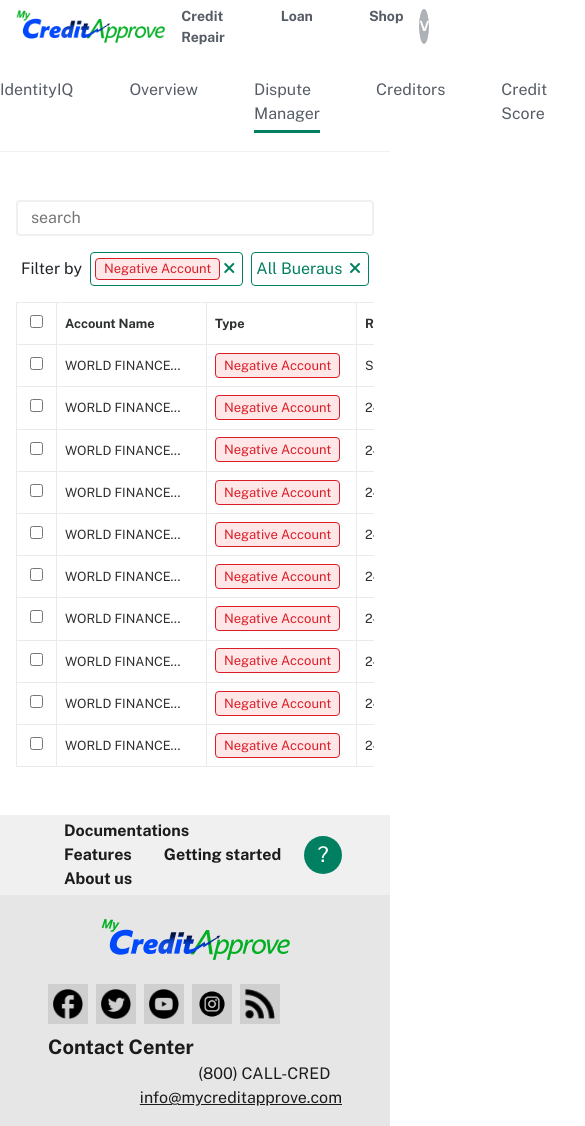
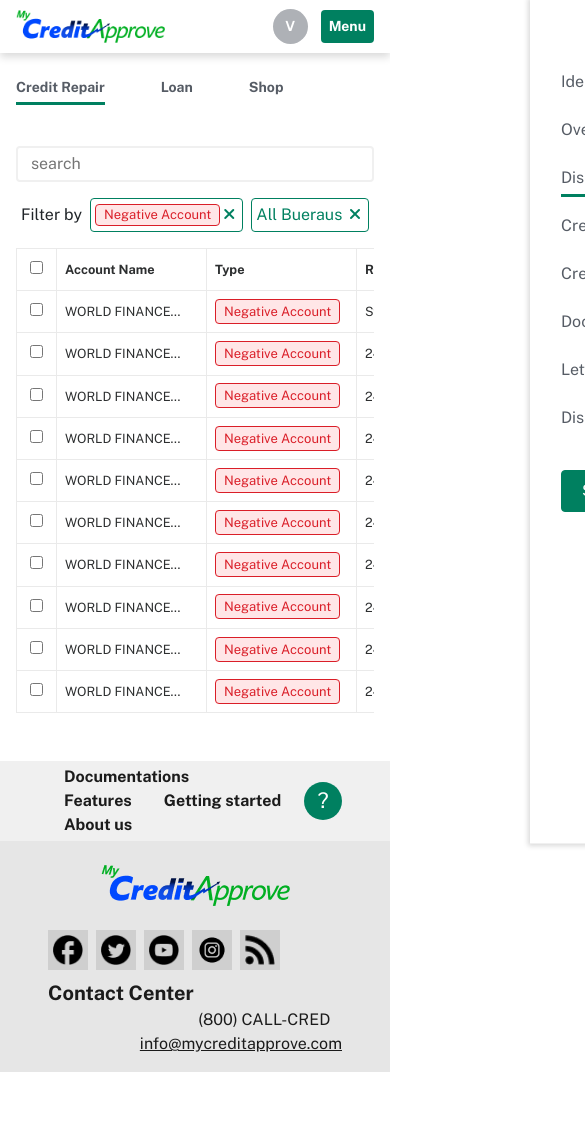
Before and after one commit to sahilHans9545/mycredit, a plain HTML site: page disputeManager.html in a window 390 px wide. Shown: the top 1126 px of the page, 585 px wide, since content can reach past the window. After the commit the page ends 1072 px from the top, so only its background shows below. Drawn offline with nearby package versions, Linux system fonts and the light colour scheme.

Commit message:
final responsive

```diff
--- a/disputeManager.html
+++ b/disputeManager.html
@@ -22,20 +22,32 @@
 <body>
 
     <header>
-        <nav class="d-flex justify-content-between align-items-center px-md-5 px-3 py-1">
-            <div class="logo"><img src="./images/logo.png" alt=""></div>
-            <div>
+        <nav class="">
+            <div class="nav-shadow d-flex justify-content-between align-items-center  px-md-5 px-3 py-1">
+                <div class="logo"><img src="./images/logo.png" alt=""></div>
+                <div class="d-none d-md-block">
+                    <ul class="list-unstyled d-flex gap-4 mb-0 ">
+                        <li class="active-navLink mx-3"><a>Credit Repair</a></li>
+                        <li class="mx-3"><a>Loan</a></li>
+                        <li class="mx-3"><a>Shop</a></li>
+                    </ul>
+                </div>
+                <div class="user-avatar text-white">V</div>
+                <div class="menuBtn d-xl-none">Menu</div>
+            </div>
+
+            <div class=" mt-4 d-md-none">
                 <ul class="list-unstyled d-flex gap-4 mb-0 ">
-                    <li class="active-navLink mx-3">Credit Repair</li>
-                    <li class="mx-3">Loan</li>
-                    <li class="mx-3">Shop</li>
+                    <li class="active-navLink mx-3"><a>Credit Repair</a></li>
+                    <li class="mx-3"><a>Loan</a></li>
+                    <li class="mx-3"><a>Shop</a></li>
                 </ul>
             </div>
-            <div class="user-avatar text-white">V</div>
         </nav>
-        <div class="menuBar d-flex justify-content-between align-items-center  px-md-5 py-3">
-            <ul class="list-unstyled d-flex gap-4 mb-0 ">
-                <li class="ms-0 mx-3"><a href="identityIq.html"> IdentityIQ </a></li>
+        <div class="menuBar mobile-menuBar  d-xl-flex justify-content-between align-items-center  px-md-5 py-3">
+            <div class="close-menu d-xl-none"><i class="fa-sharp fa-solid fa-xmark"></i></div>
+            <ul class="list-unstyled d-flex flex-column flex-xl-row gap-4 mb-0 ">
+                <li class="ms-3 ms-xl-0 mx-3"><a href="identityIq.html"> IdentityIQ </a></li>
                 <li class="mx-3"><a href="overview.html"> Overview</a></li>
                 <li class="active-navLink mx-3"><a href="disputeManager.html"> Dispute Manager</a></li>
                 <li class="mx-3"><a href="creditors.html"> Creditors</a></li>
@@ -44,7 +56,8 @@
                 <li class="mx-3"><a href="letterLibrary.html"> Letter Library</a></li>
                 <li class="mx-3"><a href="disputeLetters.html"> Dispute Letters</a></li>
             </ul>
-            <button class="primary-green-btn">Start Dispute</button>
+            <br>
+            <button class="primary-green-btn my-3 mx-3 m-lg-0">Start Dispute</button>
         </div>
     </header>
 
--- a/overview.html
+++ b/overview.html
@@ -16,6 +16,7 @@
         integrity="sha384-EVSTQN3/azprG1Anm3QDgpJLIm9Nao0Yz1ztcQTwFspd3yD65VohhpuuCOmLASjC" crossorigin="anonymous">
     <link rel="stylesheet" href="./styles/style.css">
     <link rel="stylesheet" href="./styles/mainTable.css">
+    <script src="./nav.js" defer></script>
     <title>My Credit</title>
 </head>
 
@@ -51,20 +52,32 @@
 <body>
 
     <header>
-        <nav class="d-flex justify-content-between align-items-center px-md-5 px-3 py-1">
-            <div class="logo"><img src="./images/logo.png" alt=""></div>
-            <div>
+        <nav class="">
+            <div class="nav-shadow d-flex justify-content-between align-items-center  px-md-5 px-3 py-1">
+                <div class="logo"><img src="./images/logo.png" alt=""></div>
+                <div class="d-none d-md-block">
+                    <ul class="list-unstyled d-flex gap-4 mb-0 ">
+                        <li class="active-navLink mx-3"><a>Credit Repair</a></li>
+                        <li class="mx-3"><a>Loan</a></li>
+                        <li class="mx-3"><a>Shop</a></li>
+                    </ul>
+                </div>
+                <div class="user-avatar text-white">V</div>
+                <div class="menuBtn d-xl-none">Menu</div>
+            </div>
+
+            <div class=" mt-4 d-md-none">
                 <ul class="list-unstyled d-flex gap-4 mb-0 ">
-                    <li class="active-navLink mx-3">Credit Repair</li>
-                    <li class="mx-3">Loan</li>
-                    <li class="mx-3">Shop</li>
+                    <li class="active-navLink mx-3"><a>Credit Repair</a></li>
+                    <li class="mx-3"><a>Loan</a></li>
+                    <li class="mx-3"><a>Shop</a></li>
                 </ul>
             </div>
-            <div class="user-avatar text-white">V</div>
         </nav>
-        <div class="menuBar d-flex justify-content-between align-items-center  px-md-5 py-3">
-            <ul class="list-unstyled d-flex gap-4 mb-0 ">
-                <li class="ms-0 mx-3"><a href="identityIq.html"> IdentityIQ </a></li>
+        <div class="menuBar mobile-menuBar  d-xl-flex justify-content-between align-items-center  px-md-5 py-3">
+            <div class="close-menu d-xl-none"><i class="fa-sharp fa-solid fa-xmark"></i></div>
+            <ul class="list-unstyled d-flex flex-column flex-xl-row gap-4 mb-0 ">
+                <li class="ms-3 ms-xl-0 mx-3"><a href="identityIq.html"> IdentityIQ </a></li>
                 <li class="active-navLink mx-3"><a href="overview.html"> Overview</a></li>
                 <li class="mx-3"><a href="disputeManager.html"> Dispute Manager</a></li>
                 <li class="mx-3"><a href="creditors.html"> Creditors</a></li>
@@ -73,11 +86,12 @@
                 <li class="mx-3"><a href="letterLibrary.html"> Letter Library</a></li>
                 <li class="mx-3"><a href="disputeLetters.html"> Dispute Letters</a></li>
             </ul>
-            <button class="primary-green-btn">Start Dispute</button>
+            <br>
+            <button class="primary-green-btn my-3 mx-3 m-lg-0">Start Dispute</button>
         </div>
     </header>
 
-    <main class="my-5 px-5 mx-5">
+    <main class="my-5 px-md-5 px-3 mx-md-5">
 
         <div class="main-table overflow-auto mt-3 pb-5 px-md-4">
             <table>
```
Also changed, not shown: createAccount.html (+17 -7 lines), creditors.html (+17 -7 lines), identityIq.html (+19 -9 lines), letterLibrary.html (+17 -7 lines), shop.html (+18 -8 lines), signIn.html (+17 -7 lines).
